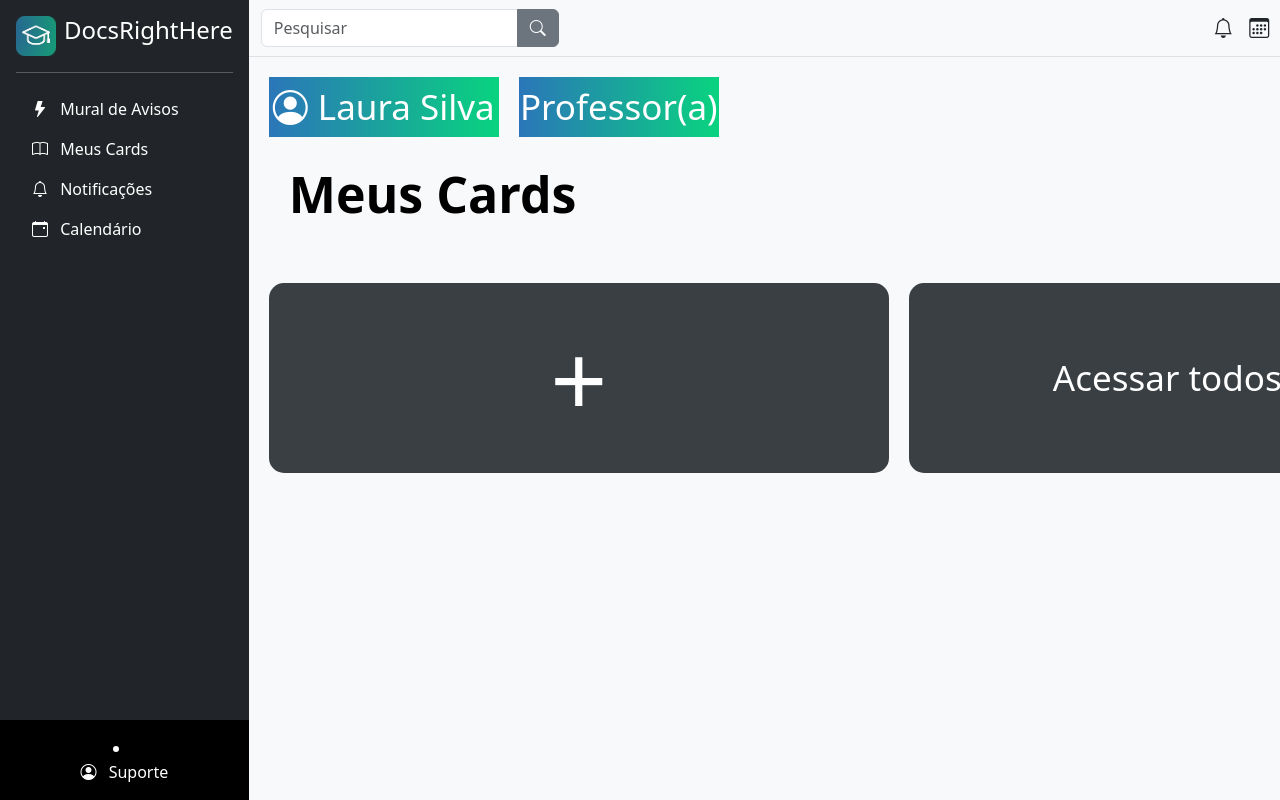
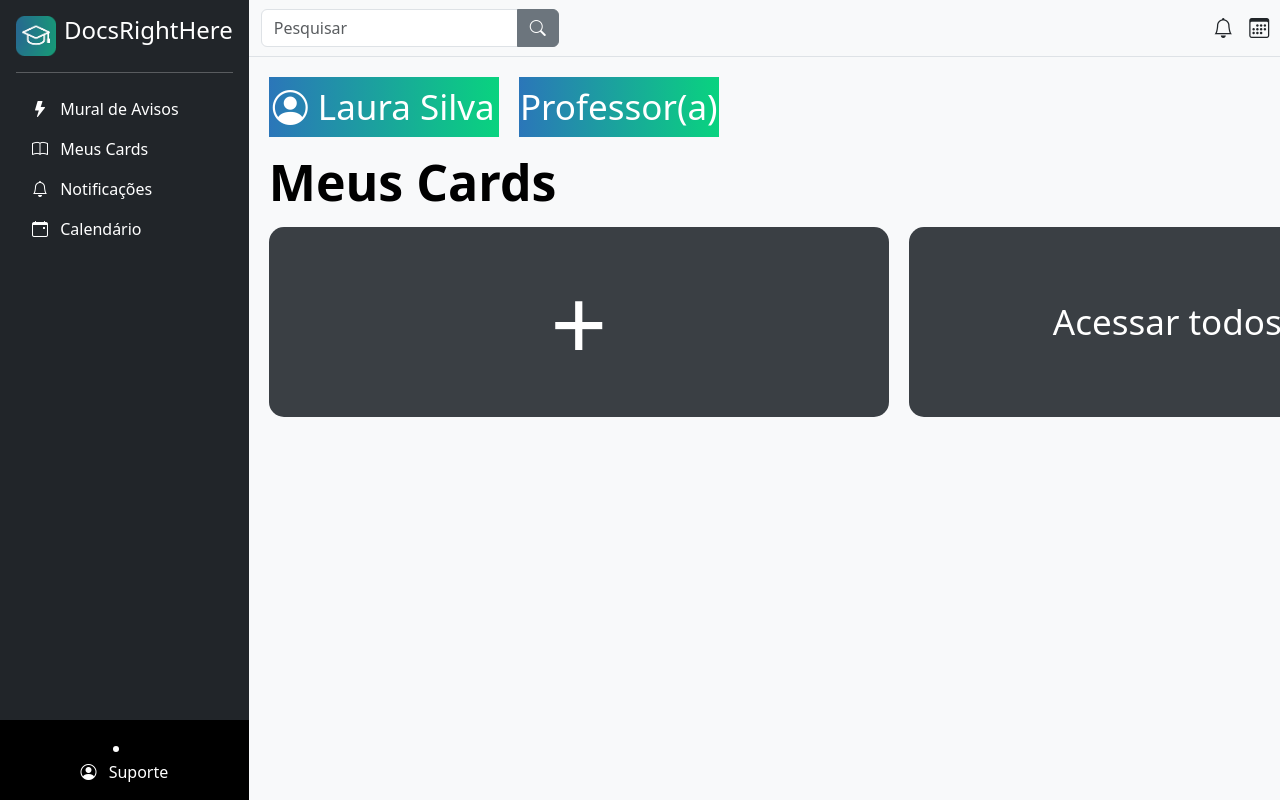
Before and after one commit to victoreemanuel/Docs-Right-Here, an Angular app in the folder frontend/docsRightHere/: page /home/cards in a window 1280 px wide. Built offline with nearby package versions, Linux system fonts and the light colour scheme; grey boxes are pictures that could not be loaded.

Commit message:
Pequenos ajustes, nos tamanhos das divs

```diff
--- a/frontend/docsRightHere/src/app/components/cards/cards.html
+++ b/frontend/docsRightHere/src/app/components/cards/cards.html
@@ -11,13 +11,14 @@
 
 </div>
 
-<div class="CebeçaSegundariaPagina" style="display: flex; gap: 20px; justify-content: space-between; align-items: baseline; margin-bottom: 30px;">
+<div class="CebeçaSegundariaPagina" style="display: flex; justify-content: space-between; align-items: center; width: 1260px; margin-bottom: 20px; margin: 0 auto;">
 
-<div class="Letreiro" style="display: flex; gap: 20px; margin-left: 20px; margin-top: 20px; color: black; font-size: 50px; font-weight: bold;">Meus Cards</div>
+<div class="Letreiro" style="display: flex; gap: 20px; color: black; font-size: 50px; font-weight: bold;">Meus Cards</div>
 
-<div class="ExcluirCard" style="display: flex; margin-bottom: 20px; gap: 5px; font-size: 20px; width: 160px; height: 70px; background-color:#3a3f44; border-radius: 15px; color: white; justify-content: center; align-items: center; margin-left: auto; ">
+<div class="ExcluirCard" style="display: flex; margin-bottom: 20px; gap: 5px; font-size: 20px; width: 160px; height: 70px; background-color:#3a3f44; border-radius: 15px; color: white; justify-content: center; align-items: center; ">
   <i class="bi bi-trash" style="display: flex; justify-content: center; align-items: center; font-size: 30px;"></i>
-  Exluir Card</div>
+  Exluir Card
+</div>
 </div>
 
 
```
